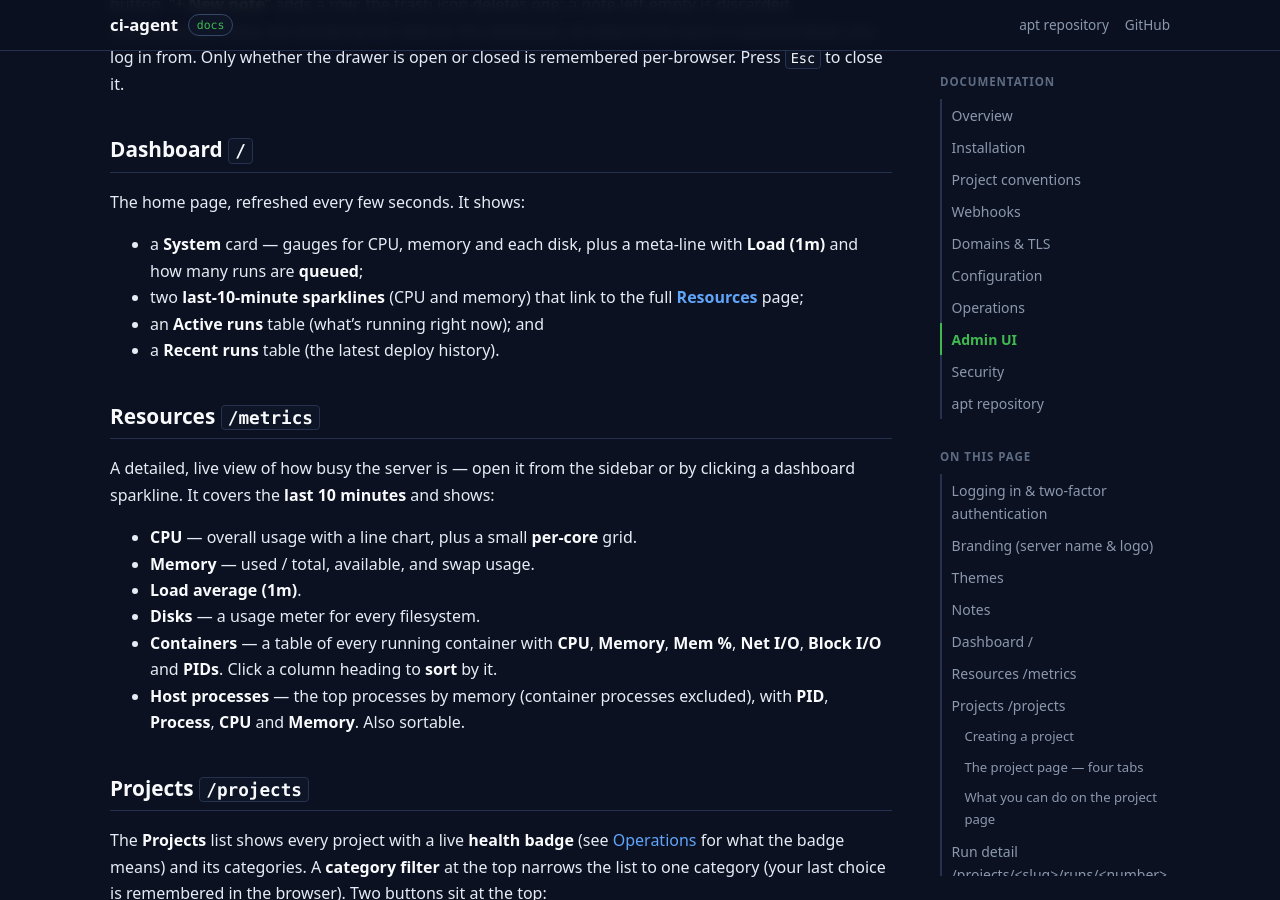
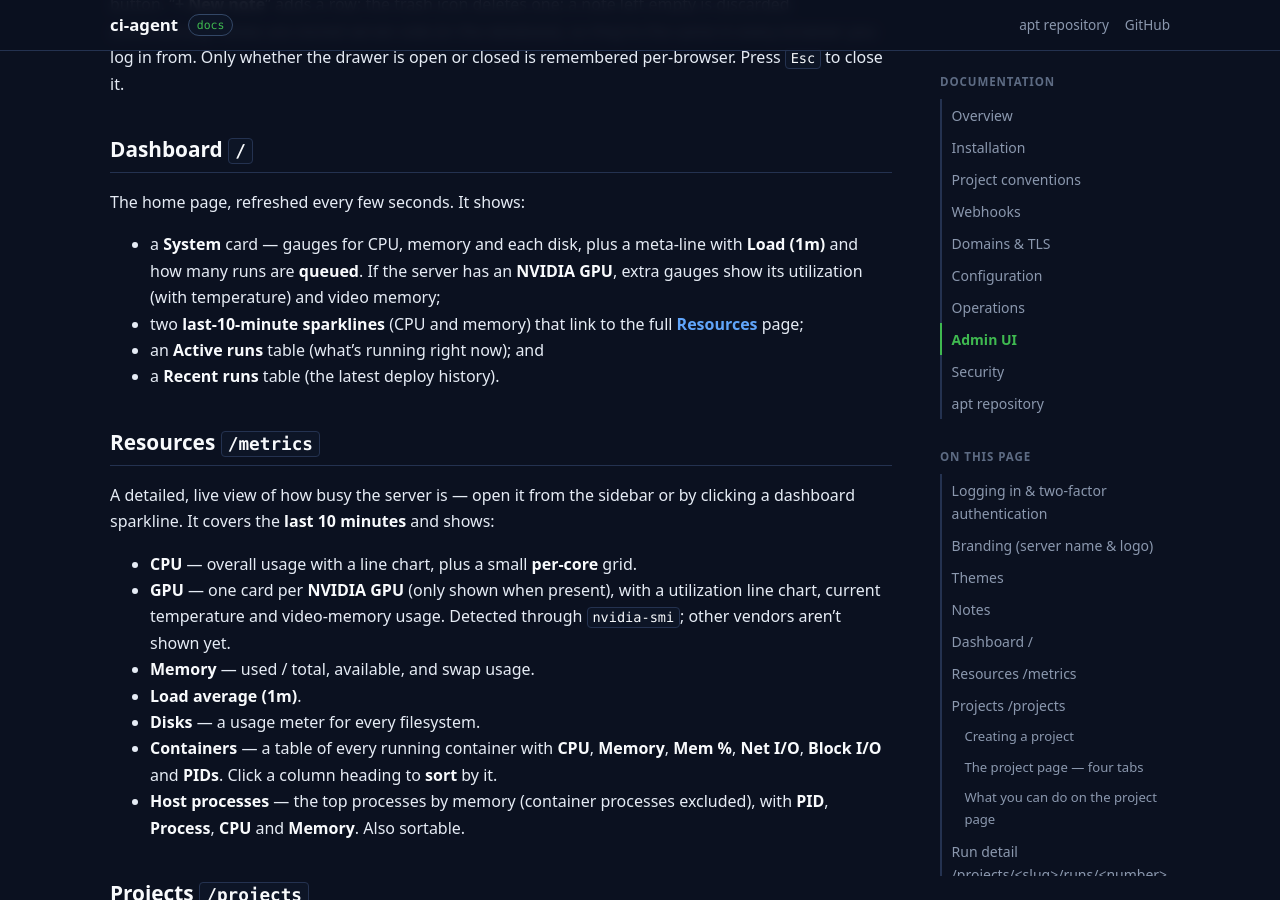
Before and after one commit to m-hoseinzadeh/ci-agent-apt, a Jekyll site: the page built from docs/ui.md, in a window 1280 px wide and 900 px high, scrolled down 1429 px. Built offline with Jekyll 4.4.1, drawn with Linux system fonts in a browser that asks for light colours; our own code applies the rules of GitHub Pages for plain Markdown files.

Commit message:
Publish v0.2.2-r158

```diff
--- a/docs/ui.md
+++ b/docs/ui.md
@@ -62,7 +62,9 @@ open or closed is remembered per-browser. Press `Esc` to close it.
 The home page, refreshed every few seconds. It shows:
 
 - a **System** card — gauges for CPU, memory and each disk, plus a meta-line
-  with **Load (1m)** and how many runs are **queued**;
+  with **Load (1m)** and how many runs are **queued**. If the server has an
+  **NVIDIA GPU**, extra gauges show its utilization (with temperature) and
+  video memory;
 - two **last-10-minute sparklines** (CPU and memory) that link to the full
   **[Resources](./ui.md)** page;
 - an **Active runs** table (what's running right now); and
@@ -74,6 +76,9 @@ A detailed, live view of how busy the server is — open it from the sidebar or
 by clicking a dashboard sparkline. It covers the **last 10 minutes** and shows:
 
 - **CPU** — overall usage with a line chart, plus a small **per-core** grid.
+- **GPU** — one card per **NVIDIA GPU** (only shown when present), with a
+  utilization line chart, current temperature and video-memory usage. Detected
+  through `nvidia-smi`; other vendors aren't shown yet.
 - **Memory** — used / total, available, and swap usage.
 - **Load average (1m)**.
 - **Disks** — a usage meter for every filesystem.
```
Also changed, not shown: 8 other files.
